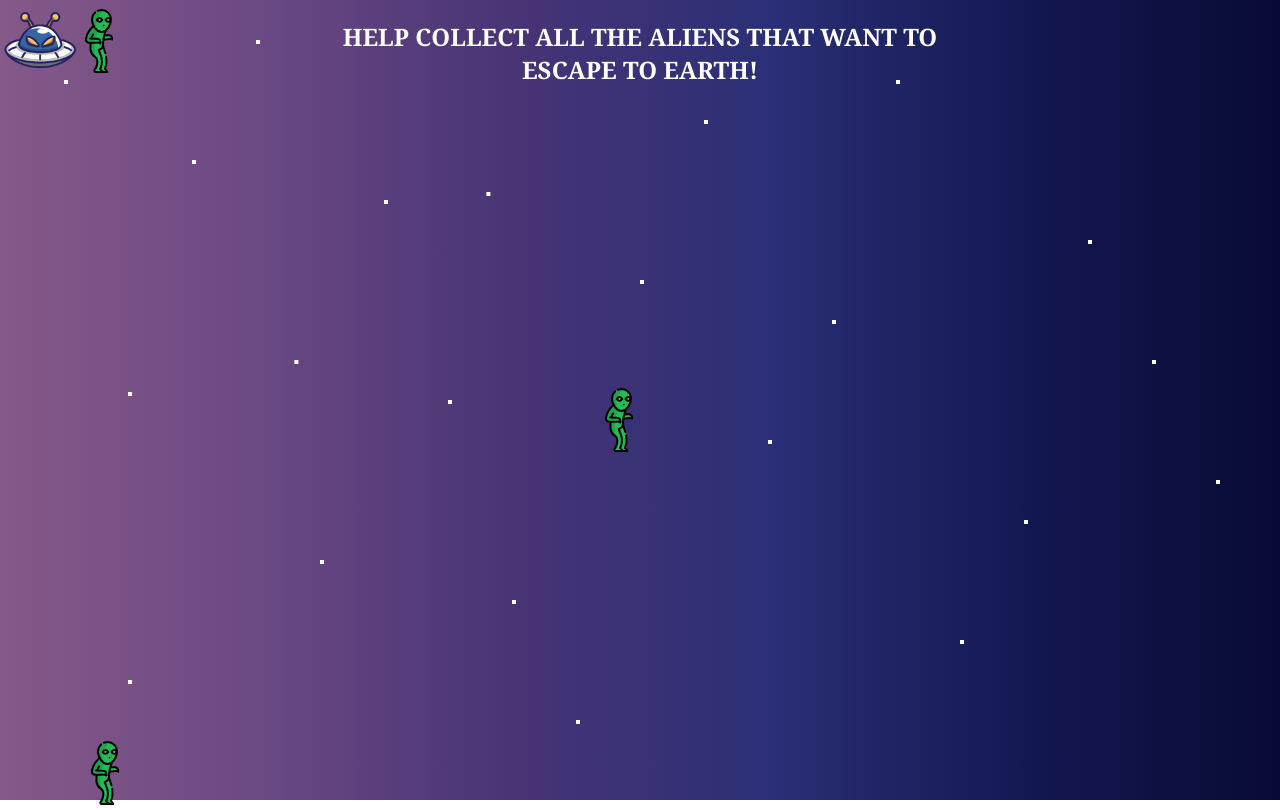
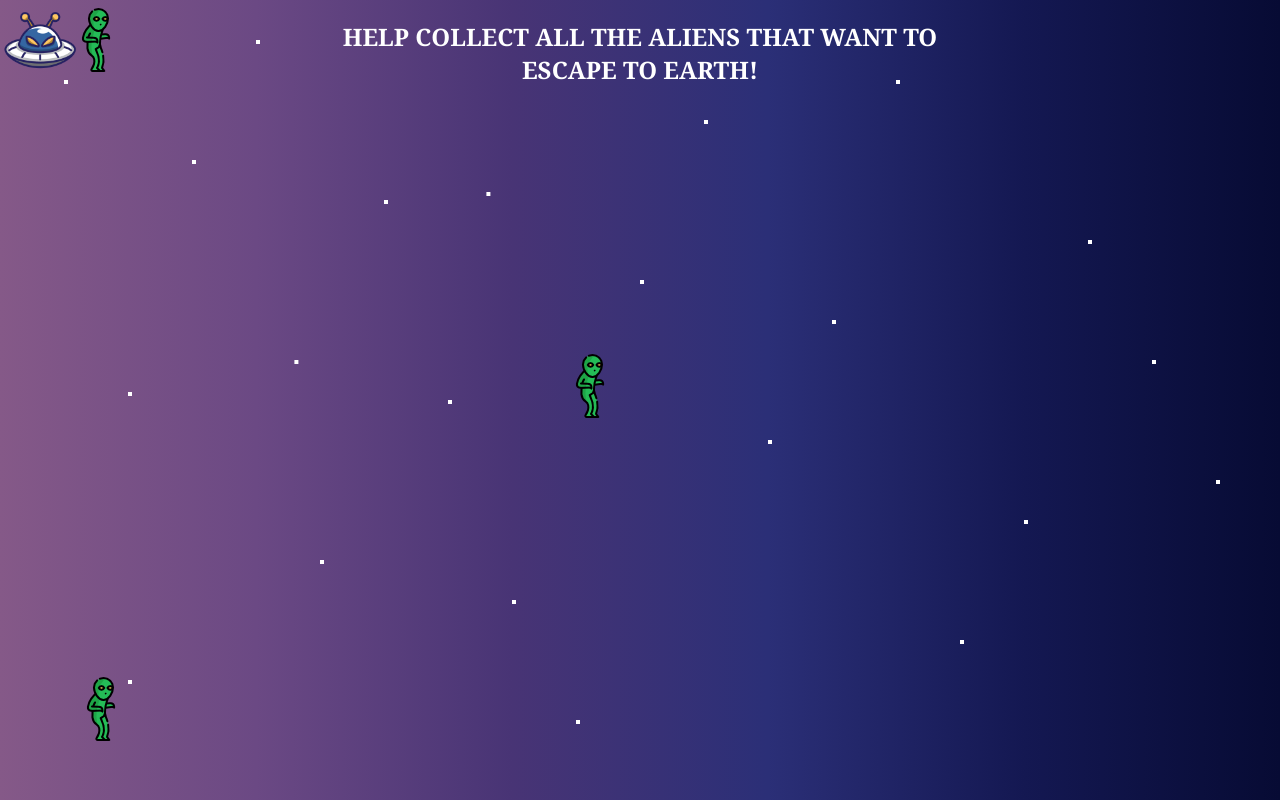
Before and after one commit to elzbieta-k/JSA-oppgave1-MovingObject, a plain HTML site: page index.html in a window 1280 px wide. Drawn offline with Linux system fonts and the light colour scheme.

Commit message:
Upgraded the init() function by subtracting the height and width of alien from  their random position

```diff
--- a/script.js
+++ b/script.js
@@ -3,10 +3,13 @@ const object = document.querySelector(".object");
 const alien1 = document.querySelector(".alien1");
 const alien2 = document.querySelector(".alien2");
 const alien3 = document.querySelector(".alien3");
-
 const aliens = [alien1, alien2, alien3];
 
 const message = document.querySelector("h3");
+
+//Getting height and width of an "alien" object
+const alienHeight = alien1.offsetHeight;
+const alienWidth = alien1.offsetWidth;
 
 //Setting starting position of the object to 0
 let startingPositionX = 0;
@@ -23,12 +26,14 @@ const move = 10;
 const windowInnerHeight = document.documentElement.clientHeight;
 const windowInnerWidth = document.documentElement.clientWidth;
 
-//Function that set display of alien element to block and give them random position
+//Function that set display of "alien" element to block and give them random position
 const init = () => {
   aliens.forEach((alien) => {
     alien.style.display = "block";
-    alien.style.top = Math.floor(Math.random() * windowInnerHeight) + "px";
-    alien.style.left = Math.floor(Math.random() * windowInnerWidth) + "px";
+    alien.style.top =
+      Math.floor(Math.random() * (windowInnerHeight - alienHeight)) + "px";
+    alien.style.left =
+      Math.floor(Math.random() * (windowInnerWidth - alienWidth)) + "px";
   });
 };
 
--- a/style.css
+++ b/style.css
@@ -9,6 +9,7 @@ body {
   overflow: hidden;
   font-family: Georgia, "Times New Roman", Times, serif;
 }
+
 .object {
   height: 80px;
   width: 80px;
```
